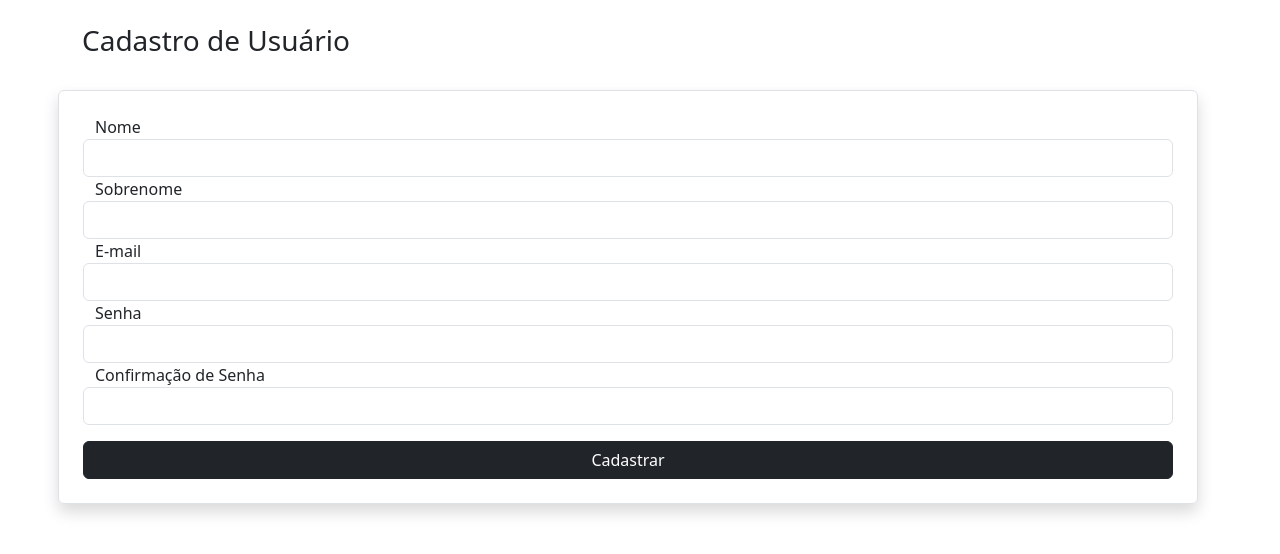
After one commit to Kluiver/Estudo-Flask, a Flask app: page /cadastro/ in a window 1280 px wide. The commit adds this page. Shown: the top 554 px of the page. Run offline with Flask 3, Linux system fonts and the light colour scheme.

Commit message:
Adicionado sistema de usuário

```diff
--- a/app/forms.py
+++ b/app/forms.py
@@ -1,13 +1,73 @@
 #importando o formulário do flask
 from flask_wtf import FlaskForm
 #importando os campos string e de envio do flask wtf
-from wtforms import StringField, SubmitField
+from wtforms import StringField, SubmitField, PasswordField
 #importando os validadores do wtforms
-from wtforms.validators import DataRequired, Email
+from wtforms.validators import DataRequired, Email, EqualTo, ValidationError
 #importando o modelo
-from app.models import Contato
+from app.models import Contato, User
 #importando o banco de dados
-from app import db
+from app import db, bcrypt
+
+# Classe de forumulário para usuário
+class UserForm(FlaskForm):
+
+    #definindo a categoria de cada campo do formulário
+    nome = StringField('Nome', validators=[DataRequired()])
+    sobrenome = StringField('Sobrenome', validators=[DataRequired()])
+    email = StringField('E-mail', validators=[DataRequired(), Email()])
+    senha = PasswordField('Senha', validators=[DataRequired()])
+    confirmacao_senha = PasswordField('Confirmação de Senha', validators=[DataRequired(), EqualTo('senha')])#possui validador para conferir com a senha digitada anteriormente
+    btn_submit = SubmitField('Cadastrar')
+
+    # Função validadora para verificar se o e-mail já foi cadastrado
+    # Função PRECISA ter o nome validade no inicio e o nome do campo em que quer validar
+    def validate_email(self, email):
+        # Verificando se o email existe no banco de dados
+        if User.query.filter_by(email=email.data).first():
+            # Se o usuário já existe no banco, retorno erro de validação
+            raise ValidationError('Usuário já cadastrado com esse E-mail!')
+
+    # Função para salvar no banco de dados
+    def save(self):
+        # Criptografando a senha antes de salvar no banco de dados
+        senha = bcrypt.generate_password_hash(self.senha.data.encode('utf-8'))
+
+        #criando um novo usuário
+        user = User(
+            nome = self.nome.data,
+            sobrenome = self.sobrenome.data,
+            email = self.email.data,
+            senha = senha
+        )
+
+        # Salvando no banco de dados
+        db.session.add(user)
+        db.session.commit()
+        #retorno o usuário
+        return user
+
+# Classe de formulário para login de usuário
+class LoginForm(FlaskForm):
+    email = StringField('E-mail', validators=[DataRequired(), Email()])
+    senha = PasswordField('Senha', validators=[DataRequired()])
+    btn_submit = SubmitField('Login')
+
+    # Função para login
+    def login(self):
+        # recuperar o usuário do e-mail
+        user = User.query.filter_by(email=self.email.data).first()
+        # Verificar se a senha é válida
+        if user:
+            if bcrypt.check_password_hash(user.senha, self.senha.data.encode('utf-8')):
+                # se a senha é válida, retorna o usuário
+                return user
+            # Se a senha é inválida
+            else:
+                raise Exception('Senha inválida!')
+        else:
+            raise Exception('Usuário não encontrado')
+
 
 #criando a classe responsável por criar o formulário
 class ContatoForm(FlaskForm):
--- /dev/null
+++ b/app/templates/cadastro.html
@@ -0,0 +1,44 @@
+<!-- Extendendo o arquivo base -->
+ {% extends 'base.html' %}
+
+<!-- Criando o block -->
+ {% block content %}
+    <div class="container">
+        <div class="row mt-4">
+        <h3>Cadastro de Usuário</h3>
+
+        <!-- Criando o formulário -->
+            <form action="" method="post" class="row mt-4 p-4 rounded border shadow">
+
+            <!-- Adicionando o nivel de segurança -->
+            {{ form.csrf_token }}
+
+            <!-- Campo de nome -->
+            {{ form.nome.label() }}
+            <!-- Posso adicionar caracteristicas HTML dentro da form -->
+            {{ form.nome(class='form-control') }}
+
+            <!-- Campo sobrenome -->
+            {{ form.sobrenome.label() }}
+            {{ form.sobrenome(class='form-control') }}
+
+            <!-- Campo email -->
+            {{ form.email.label() }}
+            {{ form.email(class='form-control') }}
+
+            <!-- Campo senha -->
+            {{ form.senha.label() }}
+            {{ form.senha(class='form-control') }}
+
+            <!-- Confirmação de senha -->
+            {{ form.confirmacao_senha.label() }}
+            {{ form.confirmacao_senha(class='form-control') }}
+
+            <!-- Botão -->
+            {{ form.btn_submit(class='btn btn-dark col-12 mt-3') }}
+            </form>
+
+        </div>
+    </div>
+<!-- Fechando o bloco -->
+{% endblock %}
--- a/app/views.py
+++ b/app/views.py
@@ -9,23 +9,60 @@ from flask import render_template, url_for, request, redirect
 from app.models import Contato
 
 #importando o formulario
-from app.forms import ContatoForm
+from app.forms import ContatoForm, UserForm, LoginForm
+
+# Funçoes para login de usuário
+from flask_login import login_user, logout_user, current_user
 
 #criando a rota para o aplicativo
 #colocando a barra sem nada para ser a página inicial
-@app.route('/')
+@app.route('/', methods=['GET', 'POST'])
 #função que vai renderizar a pagina
 def homepage():
     #Informaçoes do backend para o front end
     usuario = 'Kluiver'
     idade = 24
 
+    form = LoginForm()
+
+    # Verificando se o formulário tá valido e foi submetido
+    if form.validate_on_submit():
+        #logo com o usuário
+        user = form.login()
+        # Faço o navegador lembrar do login
+        login_user(user, remember=True)
+
+    # Verificando o usuário logado atual
+    print(current_user.is_authenticated)
     #salvando as informações do backend em um dicionário para passar mais facilmente para o front-end
     context = {
         'usuario': usuario,
         'idade': idade
     }
-    return render_template('index.html', context=context) #Passando o dicionário com as informaçoes para o front
+    return render_template('index.html', context=context, form=form) #Passando o dicionário com as informaçoes para o front
+
+
+#criando rota para cadastro de usuário
+@app.route('/cadastro/', methods=['GET', 'POST'])
+def cadastro():
+    # Passando o formulário do usuário
+    form = UserForm()
+    # Verificando se o formulário tá valido e foi submetido
+    if form.validate_on_submit():
+        # Salvo o usuário
+        user = form.save()
+        # Login do usuário
+        login_user(user, remember=True) # remember true para caso abra uma nova aba, o site não vai esquecer que já está logado
+        # redirecioso para a home page
+        return redirect(url_for('homepage'))
+    # Retornando a pagina de cadastro
+    return render_template('cadastro.html', form=form)
+
+# Rota de logout
+@app.route('/sair/')
+def logout():
+    logout_user()
+    return redirect(url_for('homepage'))
 
 
 #FORMATO DE FORMULÁRIO NÃO RECOMENDADO
```
Also changed, not shown: Passos para implementaçao de login.txt (added, +9 -0 lines), app/__init__.py (+10 -0 lines), app/models.py (+19 -1 lines), app/templates/index.html (+32 -7 lines), README.md.
